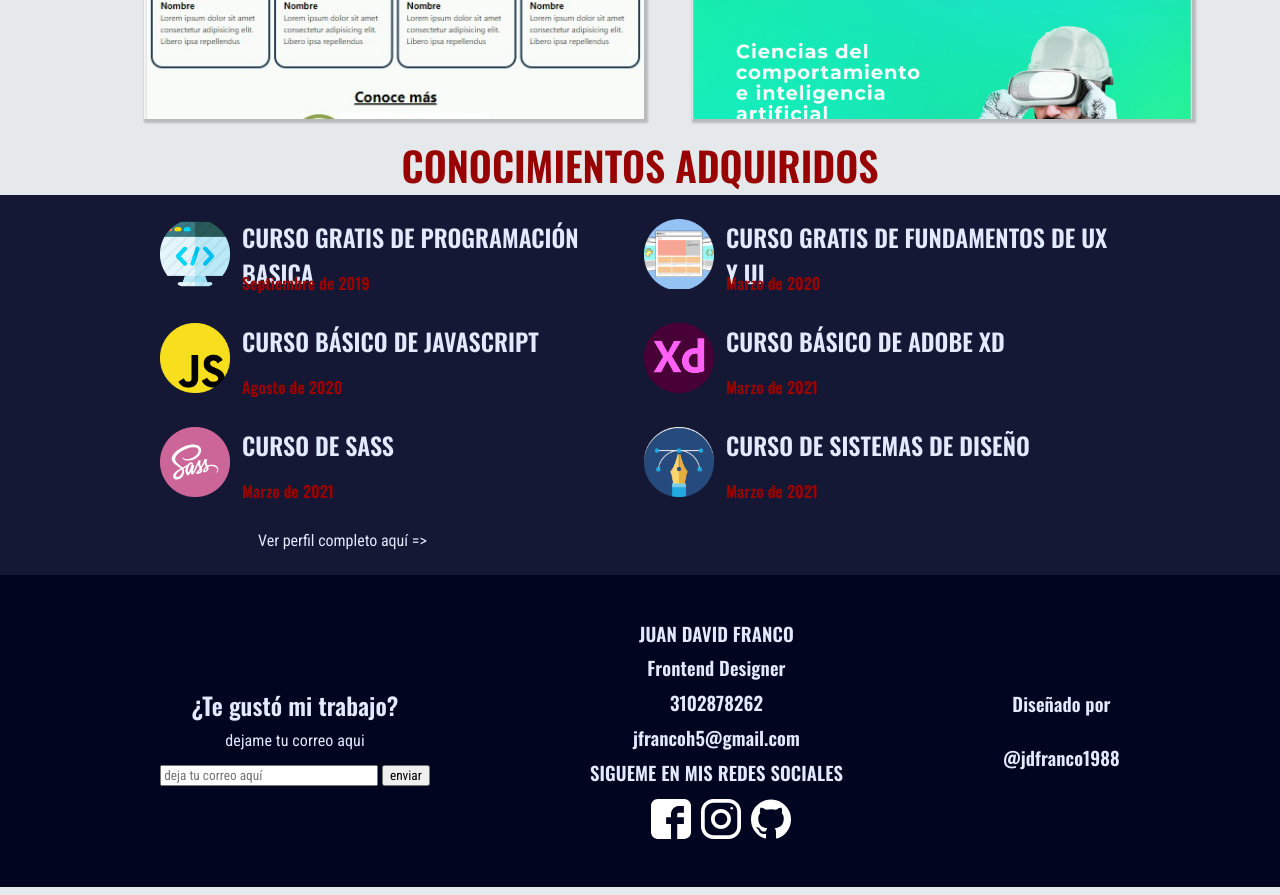
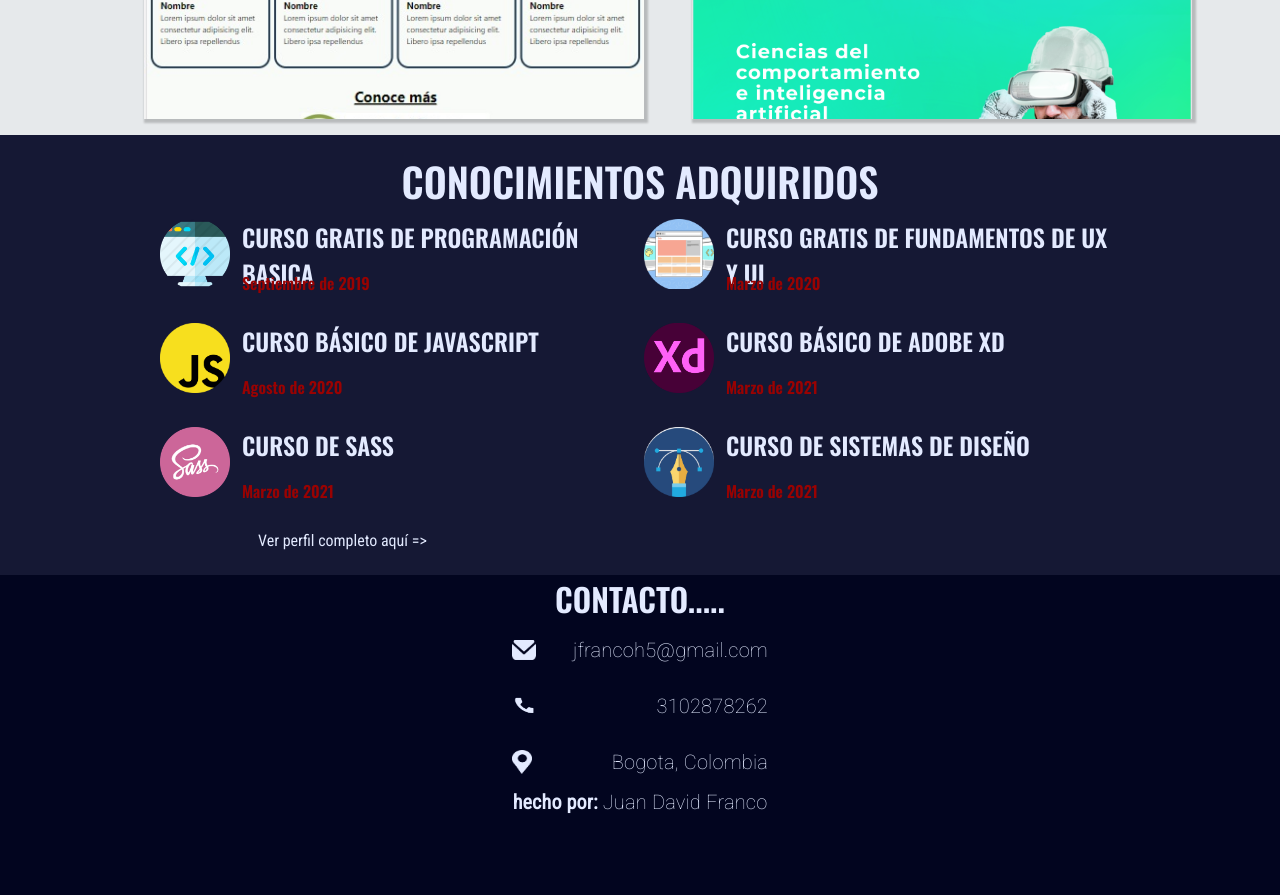
Before and after one commit to juan1988-tech/juan1988-tech.gituhb.io, a plain HTML site: page index.html in a window 1280 px wide. Shown: the part 1380-2275 px from the top of the page. Drawn offline with nearby package versions, Linux system fonts and the light colour scheme.

Commit message:
incluir imagenes y primeras modificaciones al footer

```diff
--- a/dev/scss/components/__footer.scss
+++ b/dev/scss/components/__footer.scss
@@ -1,21 +1,30 @@
-footer
-{
-padding: 2em 0;
+footer{
 background-color: #02051f;
 color: #e3eaff;
 display: flex;
-justify-content: space-evenly;
-flex-wrap: wrap;
-flex-direction: row;
-height: 340px;
-width: 100%;
+flex-direction: column;
+height: 320px;
 align-items: center;
-line-height: 1em;
-letter-spacing: 0.1px;
-height: auto;
 }
 
-footer div
+footer p{
+    font-family: 'Roboto',sans-serif;
+    font-size: 1.25em;
+    letter-spacing: .2px;
+    margin: 0px;
+
+}
+
+.footer__data{
+    display: flex;
+    align-items: center;
+    width: 20%;
+    flex-direction: row;
+    justify-content: space-between;
+    margin: 1em 0;
+}
+
+/* footer div
 {
 height: auto;
 display: flex;
@@ -45,3 +54,4 @@ footer div:nth-child(2)
 display: block;
 text-align: center;
 }
+ */
--- a/index.html
+++ b/index.html
@@ -99,8 +99,8 @@
     </div>
     </div>
 </section>
-<h1 class="title_red" id="conocimientos">CONOCIMIENTOS ADQUIRIDOS</h1>
 <section class="skills-section">
+    <h1 class="title_white" id="conocimientos">CONOCIMIENTOS ADQUIRIDOS</h1>
     <div class="skill__list">
         <div class="skills__list-course">
             <figure class="programm__image">
@@ -162,7 +162,22 @@
     </div>
 </section>
     <footer id="contactos">
-        <div>
+        <h2 class="title_white_h2">CONTACTO.....</h2>
+        <div class="footer__data">
+            <img src="./dev/images/email-icon-1.png" height="20" width="24"/>
+            <p>jfrancoh5@gmail.com</p>
+        </div>
+        <div class="footer__data">
+            <img src="./dev/images/phone-image.png" height="20" width="24"/>
+            <p>3102878262</p>
+        </div>
+        <div class="footer__data">
+            <img src="./dev/images/ubicacion.png" height="24" width="20"/>
+            <p>Bogota, Colombia </p>
+        </div>
+        <p><strong>hecho por: </strong> Juan David Franco</p>
+
+       <!--  <div>
             <h2>¿Te gustó mi trabajo?</h2>
             <form method="GET">
                 <label for="email"><p>dejame tu correo aqui</p></label>
@@ -185,7 +200,7 @@
         <div class="information">
             <h3>Diseñado por</h3>
             <h3>@jdfranco1988</h3>
-        </div>
+        </div>     -->
     </footer>
     <section class="modal" id="modals">
             <div class="modal__message">
```
Also changed, not shown: Unión 1@2x.png (added), dev/css/components/__header.css (added), dev/css/portfolio.css, dev/images/bubble-red.png (added), dev/images/container-fondo-1.png (deleted), dev/images/container-fondo.png (deleted), dev/images/email-icon-1.png (added), dev/images/email-image 2x.png (added), dev/images/email-image.png (added), dev/images/phone-image 2@2x.png (added), dev/images/phone-image.png (added), dev/images/ubicacion 4@2x.png (added), dev/images/ubicacion.png (added).
